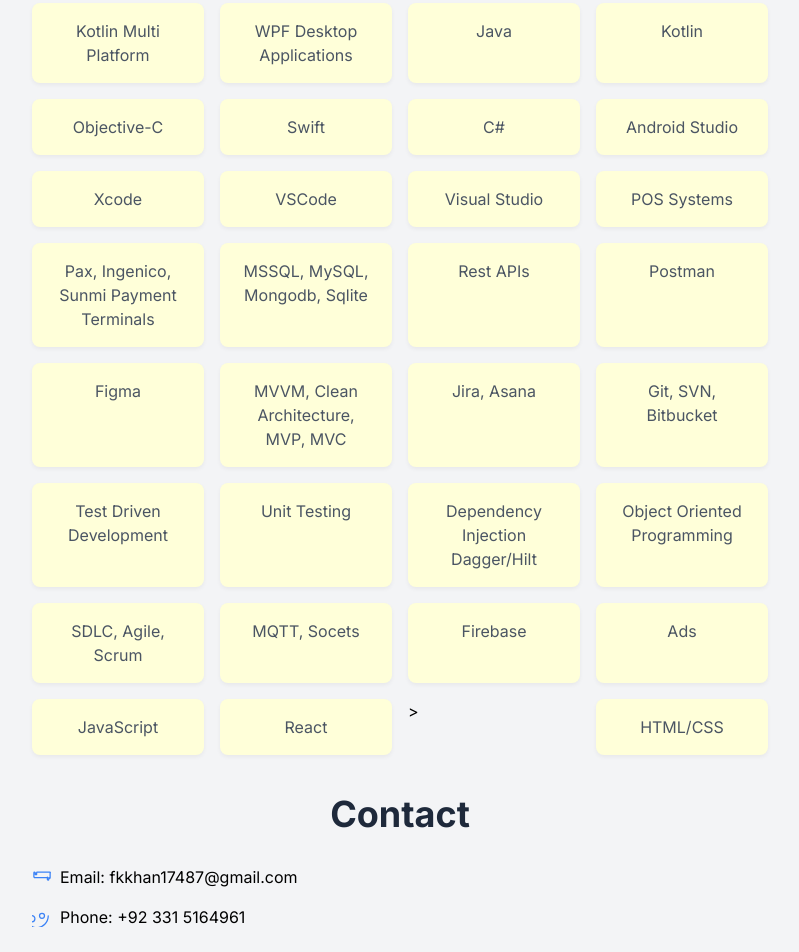
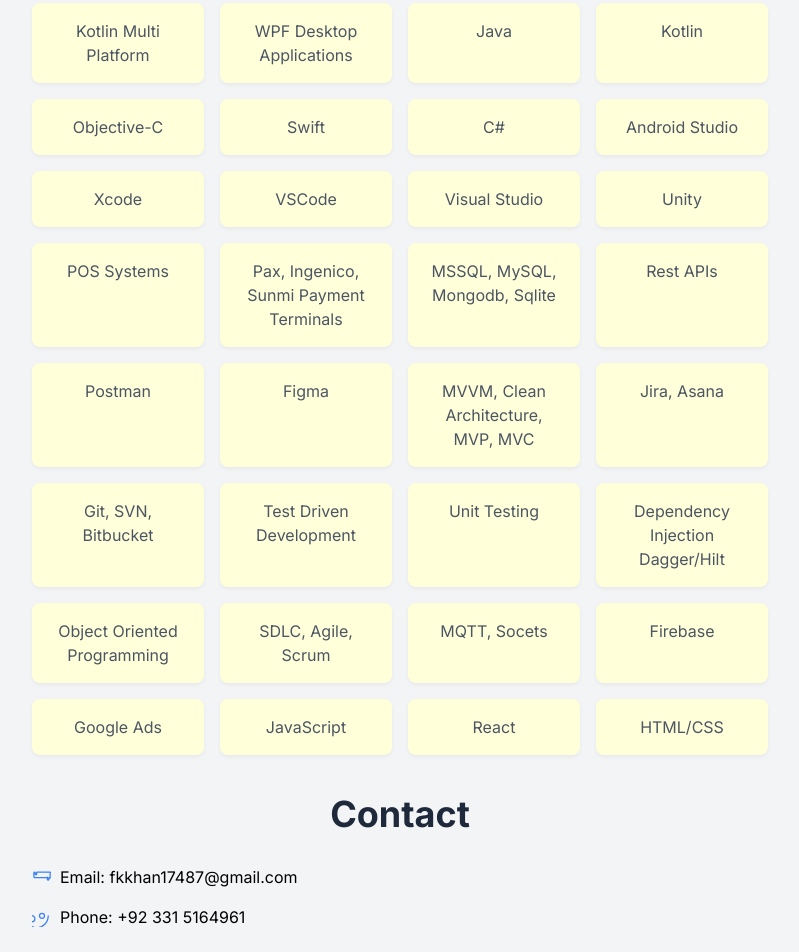
Before and after one commit to fkkhan17487/fkkhan.github.io, a plain HTML site: page index.html in a window 1280 px wide. Shown: the part 1745-2697 px from the top of the page, without its empty margins (240-1039 px from the left). Drawn offline with nearby package versions, Linux system fonts and the light colour scheme.

Commit message:
Update index.html

```diff
--- a/index.html
+++ b/index.html
@@ -286,6 +286,7 @@
         </header>
 
         <section id="about" class="section">
+            <p <br> </p>
             <h2 class="section-title">About Me</h2>
             <p class="section-content">
                  I'm a passionate and experienced mobile application developer with over a decade of expertise
@@ -338,7 +339,7 @@
                 <div class="project-card">
                     <h3 class="project-title">Savings Scandinavia</h3>
                     <p class="project-description">
-                        Android and iOS for savings and discounts in Scandinavia.
+                        Android and iOS app for savings and discounts in Scandinavia.
                     </p>
                     <a href="https://play.google.com/store/apps/details?id=se.savingsscandinavia.app" target="_blank" rel="noopener noreferrer" class="project-link">
                         View on Google Play
@@ -404,6 +405,7 @@
                 <div class="skill-item">Xcode</div>
                 <div class="skill-item">VSCode</div>
                 <div class="skill-item">Visual Studio</div>
+                <div class="skill-item">Unity</div>
                 <div class="skill-item">POS Systems</div>
                 <div class="skill-item">Pax, Ingenico, Sunmi Payment Terminals</div>
                 <div class="skill-item">MSSQL, MySQL, Mongodb, Sqlite</div>
@@ -420,9 +422,9 @@
                 <div class="skill-item">SDLC, Agile, Scrum</div>
                 <div class="skill-item">MQTT, Socets</div>
                 <div class="skill-item">Firebase</div>
-                <div class="skill-item">Ads</div>
+                <div class="skill-item">Google Ads</div>
                 <div class="skill-item">JavaScript</div>
-                <div class="skill-item">React</div>>
+                <div class="skill-item">React</div>
                 <div class="skill-item">HTML/CSS</div>
             </div>
         </section>
```
